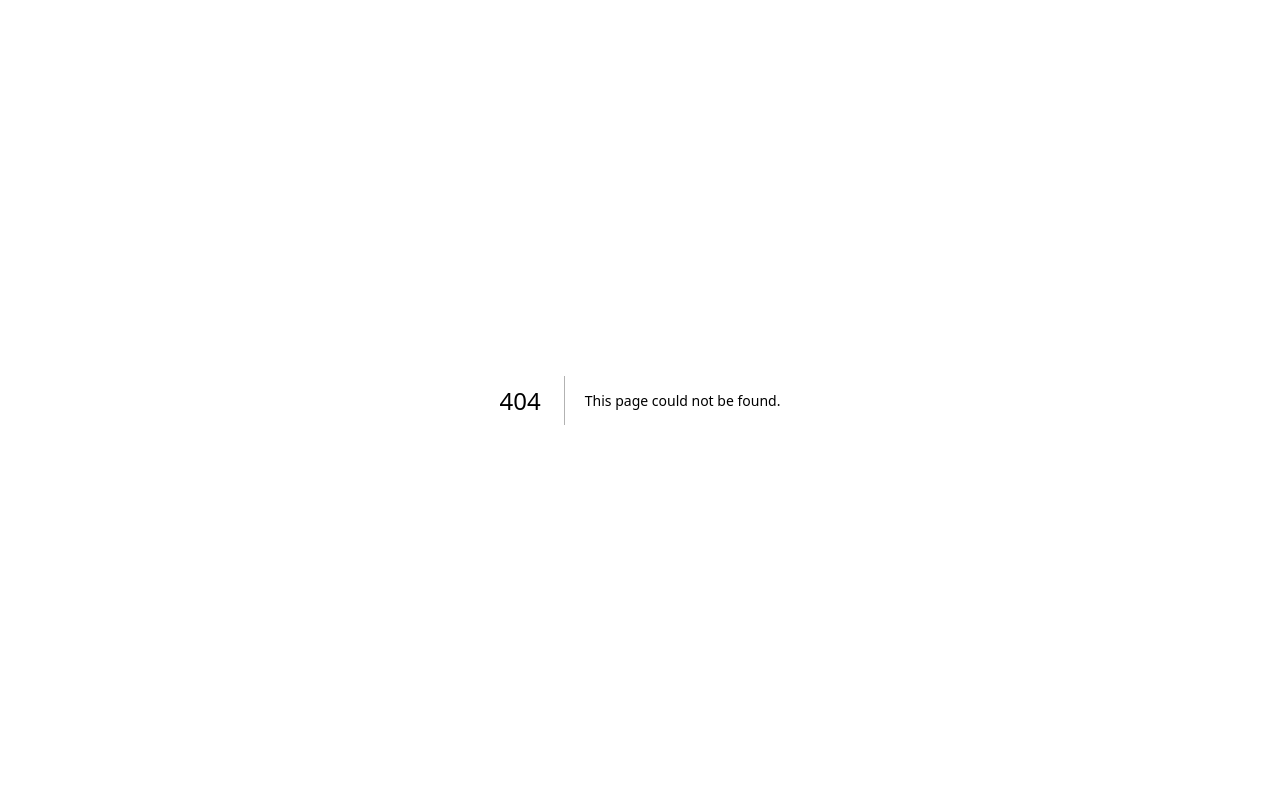
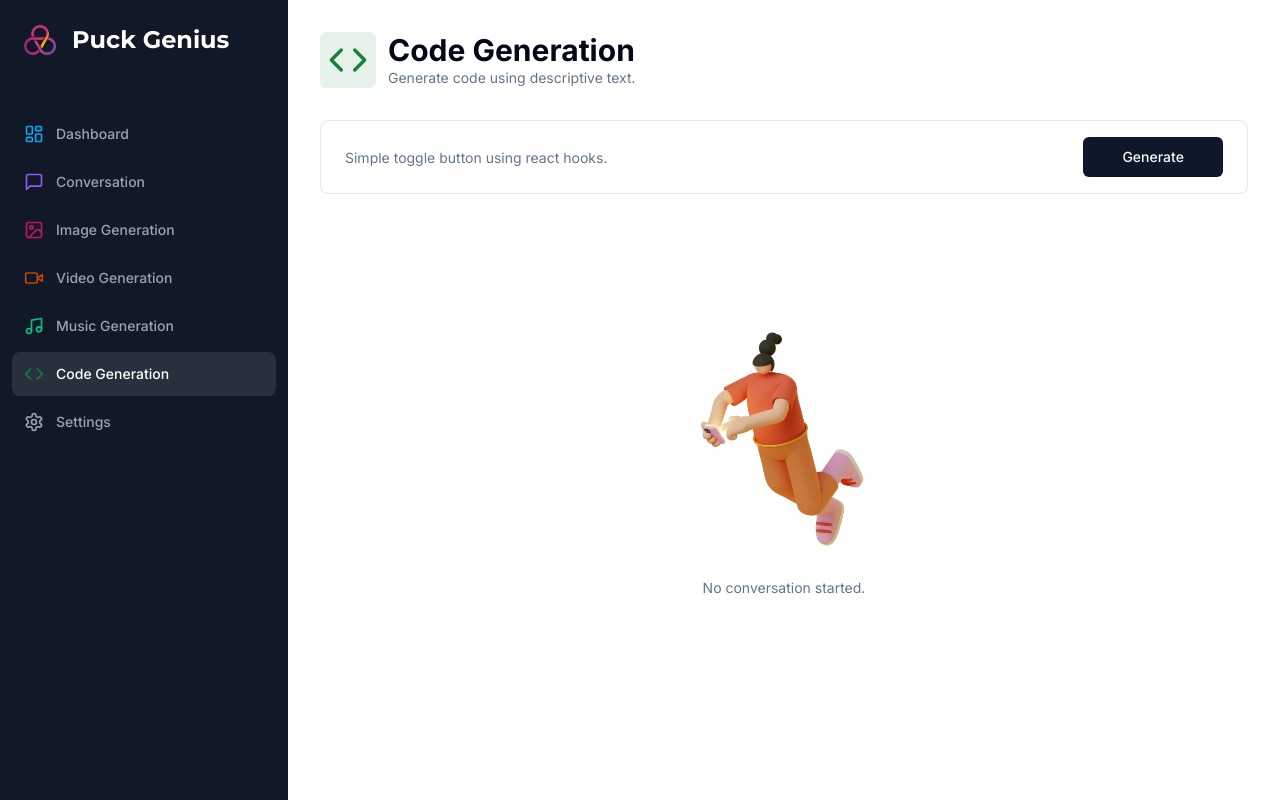
Before and after one commit to emagarc/Puck_Genius_App, a Next.js app: page /code in a window 1280 px wide. Before the commit this address had no page. Built offline with nearby package versions, Linux system fonts and the light colour scheme.

Commit message:
code generation

```diff
--- /dev/null
+++ b/app/(dashboard)/(routes)/code/constants.ts
@@ -0,0 +1,7 @@
+import * as z from "zod";
+
+export const formSchema = z.object({
+    prompt: z.string().min(1, {
+        message: "Prompt is required",
+    }),
+});
--- /dev/null
+++ b/app/(dashboard)/(routes)/code/page.tsx
@@ -0,0 +1,154 @@
+"use client"
+
+import axios from "axios";
+import { useRouter } from "next/navigation";
+import { useState } from "react";
+import { useForm } from "react-hook-form";
+import { ChatCompletionRequestMessage } from "openai";
+import ReactMarkdown from "react-markdown";
+
+import * as z from "zod";
+import { Code } from "lucide-react";
+import { zodResolver } from "@hookform/resolvers/zod";
+
+import Heading from "@/components/Heading";
+import { Empty } from "@/components/Empty";
+import { UserAvatar } from "@/components/UserAvatar";
+import { BotAvatar } from "@/components/BotAvatar";
+import { Loader } from "@/components/Loader";
+import { Form, FormField, FormItem, FormControl } from "@/components/ui/form";
+import { Input } from "@/components/ui/input";
+import { Button } from "@/components/ui/button";
+
+import { formSchema } from "./constants";
+import { cn } from "@/lib/utils";
+
+
+const CodePage = () => {
+    const router = useRouter();
+    const [messages, setMessages] = useState<ChatCompletionRequestMessage[]>([]);
+
+    const form = useForm<z.infer<typeof formSchema>>({
+        resolver: zodResolver(formSchema),
+        defaultValues: {
+            prompt: ""
+        }
+    });
+
+    const isLoading = form.formState.isSubmitting;
+
+    const onSubmit = async (values: z.infer<typeof formSchema>) => {
+        try {
+            const userMessage: ChatCompletionRequestMessage = {
+                role: "user",
+                content: values.prompt,
+            };
+
+            const newMessages = [...messages, userMessage];
+
+            const response = await axios.post("/api/code", {
+                messages: newMessages
+            });
+
+            setMessages((current) => [...current, userMessage, response.data]);
+
+            form.reset();
+
+        } catch (error: any) {
+            // TODO: open pro Modal
+            console.log(error);
+        } finally {
+            router.refresh();
+        }
+    };
+
+  return (
+    <div>
+        <Heading
+            title="Code Generation"
+            description="Generate code using descriptive text."
+            icon={Code}
+            iconColor="text-green-700"
+            bgColor="bg-green-700/10"
+        />
+        <div className="px-4 lg:px-8">
+            <div>
+                <Form {...form}>
+                    <form
+                        onSubmit={form.handleSubmit(onSubmit)}
+                        className="
+                            rounded-lg border w-full grid grid-cols-12
+                            p-4 px-3 md:px-6 focus-within:shadow-sm gap-2
+                        "
+                    >
+                        <FormField
+                            name="prompt"
+                            render={({ field }) => (
+                                <FormItem className="col-span-12 lg:col-span-10">
+                                    <FormControl className="m-0 p-0">
+                                        <Input
+                                            className="
+                                                border-0 outline-none focus-visible:ring-0
+                                                focus-visible:ring-transparent
+                                            "
+                                            disabled={isLoading}
+                                            placeholder="Simple toggle button using react hooks."
+                                            {...field}
+                                        />
+                                    </FormControl>
+                                </FormItem>
+                            )}
+                        />
+                        <Button
+                            className="col-span-12 lg:col-span-2 w-full"
+                            disabled={isLoading}
+                        >
+                            Generate
+                        </Button>
+                    </form>
+                </Form>
+            </div>
+            <div className="space-y-4 mt-4">
+                {isLoading && (
+                    <div className="p-8 rounded-lg w-full flex items-center justify-center bg-muted">
+                        <Loader />
+                    </div>
+                )}
+                {messages.length === 0 && !isLoading && (
+                    <Empty label="No conversation started."/>
+                )}
+                <div className="flex flex-col-reverse gap-y-4">
+                    {messages.map((message) => (
+                        <div
+                            key={message.content}
+                            className={cn("p-8 w-full flex items-start gap-x-8 rounded-lg",
+                            message.role === "user" ? "bg-white border border-black/10"
+                            : "bg-muted"
+                            )}
+                        >
+                            {message.role === "user" ? <UserAvatar /> : <BotAvatar/> }
+                            <ReactMarkdown
+                                components={{
+                                    pre: ({ node, ...props }) => (
+                                        <div className="overflow-auto w-full my-2 bg-black/10 p-2 rounded-lg">
+                                            <pre {...props} />
+                                        </div>
+                                    ),
+                                    code: ({ node, ...props }) => (
+                                        <code className="bg-black/10 rounded-lg p-1" {...props} />
+                                    )
+                                }}
+                                className="text-sm overflow-hidden leading-7"
+                            >
+                                {message.content || ""}
+                            </ReactMarkdown>
+                        </div>
+                    ))}
+                </div>
+            </div>
+        </div>
+    </div>
+  )
+}
+
+export default CodePage;
--- /dev/null
+++ b/app/api/code/route.ts
@@ -0,0 +1,47 @@
+import { auth } from "@clerk/nextjs";
+import { NextResponse } from "next/server";
+import { Configuration, OpenAIApi, ChatCompletionRequestMessage } from "openai";
+
+const configuration = new Configuration({
+    apiKey: process.env.OPENAI_API_KEY,
+});
+
+const openai = new OpenAIApi(configuration);
+
+const instructionMessage: ChatCompletionRequestMessage =  {
+    role: "system",
+    content: "You are a code generator. You must answer only in markdown code snippets. Use code comments as explanations."
+}
+
+export async function POST(
+    req: Request
+) {
+    try {
+        const { userId } = auth();
+        const body = await req.json();
+        const { messages } = body;
+
+        if (!userId) {
+            return new NextResponse("Unauthorized", { status: 401 });
+        }
+
+        if (!configuration.apiKey) {
+            return new NextResponse("OpenAI API Key not configured", { status: 500 });
+        }
+
+        if (!messages) {
+            return new NextResponse("Messages are required", { status: 400 });
+        }
+
+        const response = await openai.createChatCompletion({
+            model: "gpt-3.5-turbo",
+            messages: [instructionMessage, ...messages]
+        });
+
+        return NextResponse.json(response.data.choices[0].message);
+
+    } catch (error) {
+        console.log("[CODE_ERROR]", error);
+        return new NextResponse("Internal error", { status: 500 });
+    }
+};
--- a/package.json
+++ b/package.json
@@ -31,6 +31,7 @@
     "react": "18.2.0",
     "react-dom": "18.2.0",
     "react-hook-form": "^7.45.4",
+    "react-markdown": "^8.0.7",
     "tailwind-merge": "^1.14.0",
     "tailwindcss": "3.3.3",
     "tailwindcss-animate": "^1.0.6",
```
Also changed, not shown: 1 other file (tests, documents, lock files or other folders).
